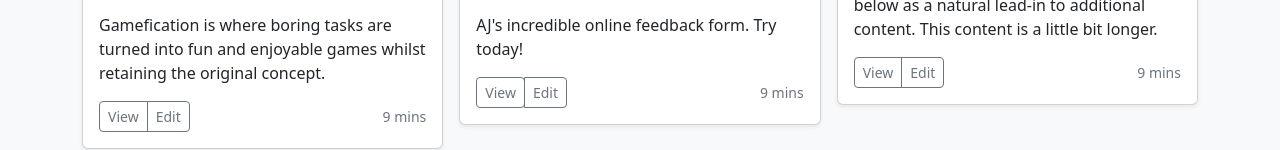
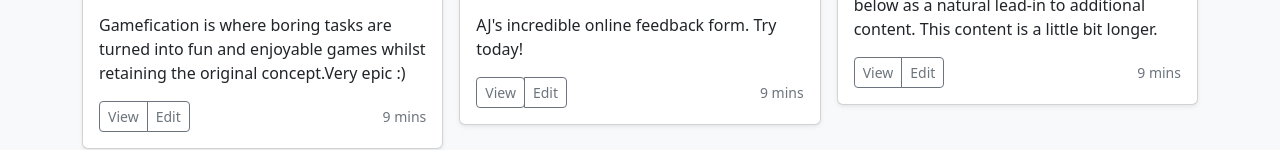
Before and after one commit to aidanjohnys/portfolio, a plain HTML site: page index.html in a window 1280 px wide. Shown: the part 771-921 px from the top of the page. Drawn offline with Linux system fonts and the light colour scheme.

Commit message:
very epic

```diff
--- a/index.html
+++ b/index.html
@@ -131,7 +131,7 @@
                         <div class="card shadow-sm">
                             <img src="https://harbingerlearning.com/blog/wp-content/uploads/2022/05/Social-media-image-28.jpg" alt="Gamefication image"/>
                             <div class="card-body">
-                                <p class="card-text">Gamefication is where boring tasks are turned into fun and enjoyable games whilst retaining the original concept.</p>
+                                <p class="card-text">Gamefication is where boring tasks are turned into fun and enjoyable games whilst retaining the original concept.Very epic :)</p>
                                 <div class="d-flex justify-content-between align-items-center">
                                     <div class="btn-group">
                                         <button type="button" class="btn btn-sm btn-outline-secondary">View</button>
```
